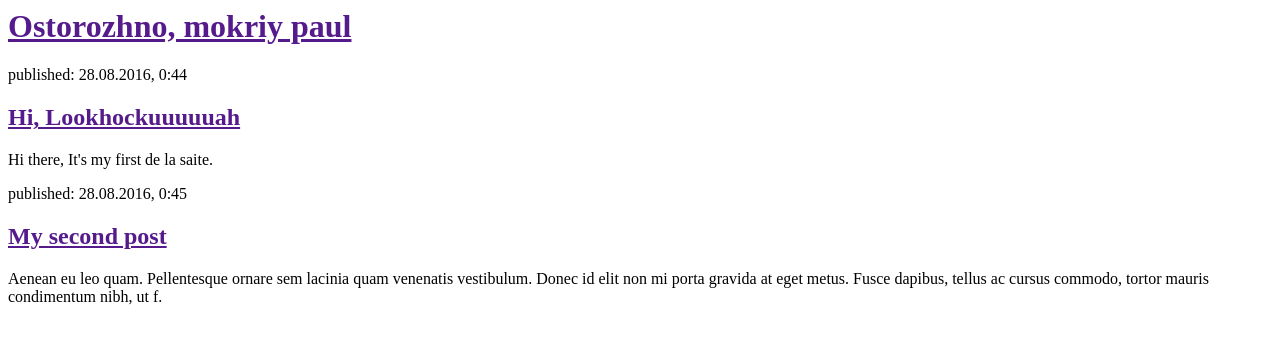
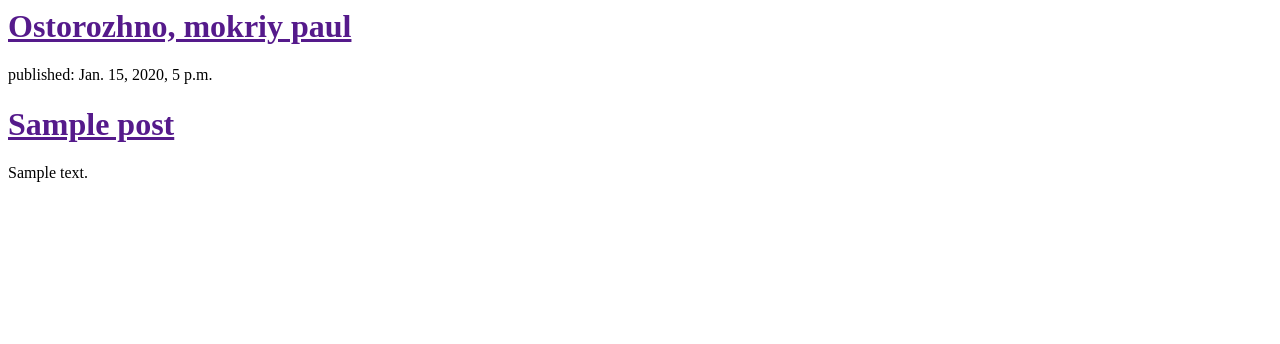
Before and after one commit to Fivapr/my-first-blog, a Django app: template blog/templates/blog/post_list.html in a window 1280 px wide. Shown: the top 344 px of the page. Run offline with Django 3.2, Linux system fonts and the light colour scheme; the template is opened without the code that fills it: values that come from a table or form of the project are taken from there, others are empty; tables that the repository leaves empty hold one stand-in row (values such as "Sample post").

Commit message:
Modified templates to display posts from database

```diff
--- a/blog/templates/blog/post_list.html
+++ b/blog/templates/blog/post_list.html
@@ -6,17 +6,12 @@
             <div>
                 <h1><a href="">Ostorozhno, mokriy paul</a></h1>
             </div>
-
-            <div>
-                <p>published: 28.08.2016, 0:44</p>
-                <h2><a href="">Hi, Lookhockuuuuuah</a></h2>
-                <p>Hi there, It's my first de la saite.</p>
-            </div>
-
-            <div>
-                <p>published: 28.08.2016, 0:45</p>
-                <h2><a href="">My second post</a></h2>
-                <p>Aenean eu leo quam. Pellentesque ornare sem lacinia quam venenatis vestibulum. Donec id elit non mi porta gravida at eget metus. Fusce dapibus, tellus ac cursus commodo, tortor mauris condimentum nibh, ut f.</p>
-            </div>
+             {% for post in posts %}
+        <div>
+            <p>published: {{ post.published_date }}</p>
+            <h1><a href="">{{ post.title }}</a></h1>
+            <p>{{ post.text|linebreaksbr }}</p>
+        </div>
+    {% endfor %}
         </body>
     </html>
--- a/blog/views.py
+++ b/blog/views.py
@@ -1,4 +1,7 @@
 from django.shortcuts import render
+from .models import Post
+from django.utils import timezone
 
 def post_list(request):
-    return render(request, 'blog/post_list.html', {})
+    posts = Post.objects.filter(published_date__lte=timezone.now()).order_by('published_date')
+    return render(request, 'blog/post_list.html', {'posts': posts})
```
